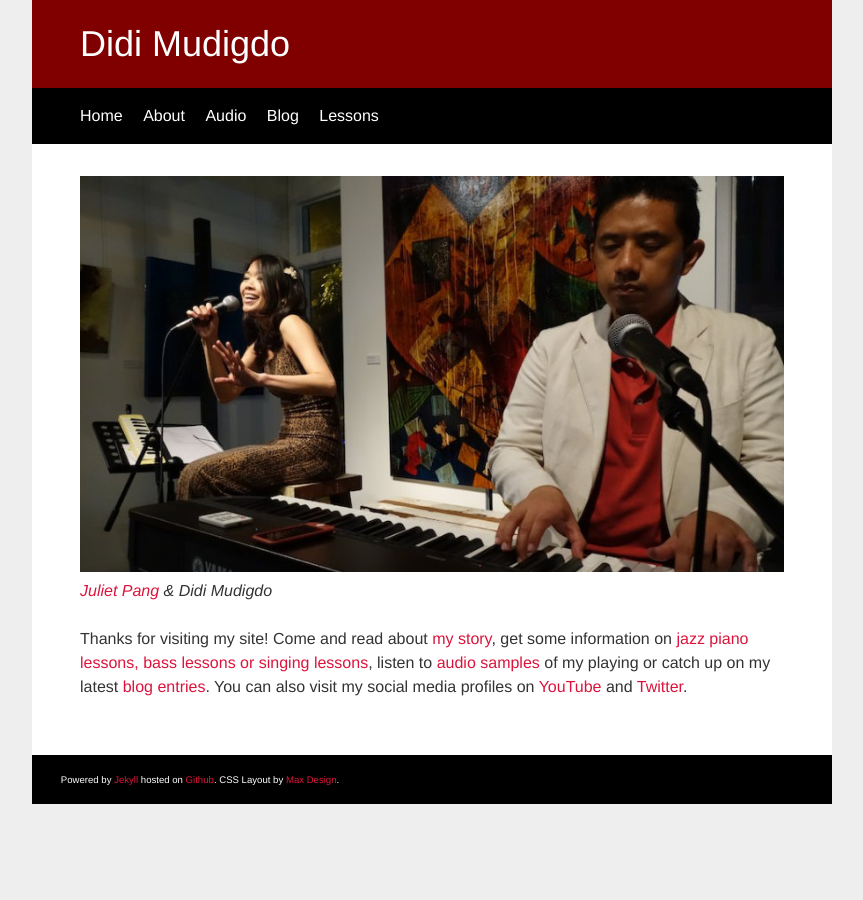
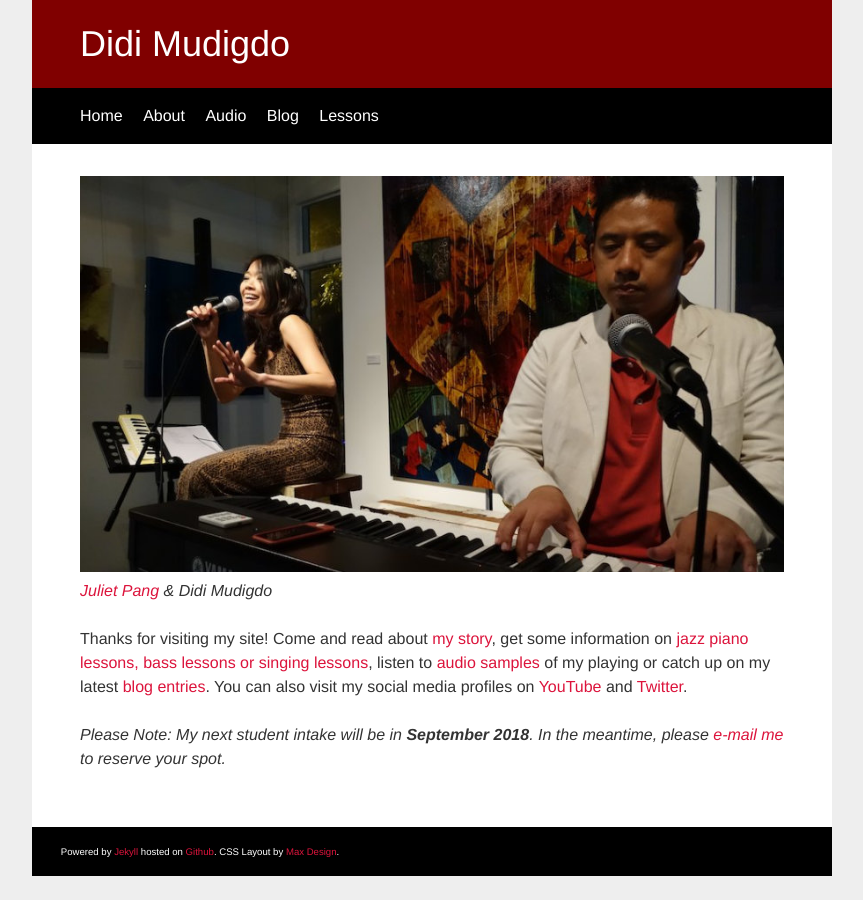
Before and after one commit to didijazz/didijazz.github.io, a Jekyll site: the page built from index.html, in a window 1280 px wide. Shown: the whole page, without its empty margins (208-1071 px from the left). Built offline with Jekyll 4.4.1, drawn with Linux system fonts in a browser that asks for light colours.

Commit message:
no students til Sep

```diff
--- a/index.html
+++ b/index.html
@@ -2,10 +2,9 @@
 layout: default
 title: Didi Mudigdo
 ---
-<div class="blurb">
 
-    <p><img class=img-responsive src="img/pianovox800px.jpg" alt="Juliet Pang (vocals) and Didi Mudigdo (piano)"><br><em><a href="http://julietpang.net" target="_blank">Juliet Pang</a> &amp; Didi Mudigdo</em></p>
+<p><img class=img-responsive src="img/pianovox800px.jpg" alt="Juliet Pang (vocals) and Didi Mudigdo (piano)"><br><em><a href="http://julietpang.net" target="_blank">Juliet Pang</a> &amp; Didi Mudigdo</em></p>
 
-	<p>Thanks for visiting my site! Come and read about <a href="/about">my story</a>, get some information on <a href="/jazz-piano-lessons-perth">jazz piano lessons, bass lessons or singing lessons</a>, listen to <a href="/audio">audio samples</a> of my playing or catch up on my latest <a href="/blog">blog entries</a>. You can also visit my social media profiles on <a href="https://www.youtube.com/user/loungegecko" target="_blank">YouTube</a> and <a href="http://twitter.com/didijazz" target="_blank">Twitter</a>.</p>
+<p>Thanks for visiting my site! Come and read about <a href="/about">my story</a>, get some information on <a href="/jazz-piano-lessons-perth">jazz piano lessons, bass lessons or singing lessons</a>, listen to <a href="/audio">audio samples</a> of my playing or catch up on my latest <a href="/blog">blog entries</a>. You can also visit my social media profiles on <a href="https://www.youtube.com/user/loungegecko" target="_blank">YouTube</a> and <a href="http://twitter.com/didijazz" target="_blank">Twitter</a>.</p>
 
-</div><!-- /.blurb -->
+<p><em>Please Note: My next student intake will be in <strong>September 2018</strong>. In the meantime, please <a href="mailto:lessons@didi.com.au" target="_blank">e-mail me</a> to reserve your spot.</em></p>
--- a/jazz-piano-lessons-perth/index.html
+++ b/jazz-piano-lessons-perth/index.html
@@ -7,6 +7,8 @@ description: I offer jazz piano lessons, bass lessons and singing lessons from m
 <p><img class=img-responsive src="/img/jazz-piano-lessons-perth.png" alt="Jazz Piano Lessons Perth"></p>
 
 <p>I offer personalized jazz piano lessons, bass lessons and singing lessons from my studio in Perth, Australia. Come and have a listen to my <a href="/audio/index.html">recordings</a> or check out my <a href="/about/index.html">musical background</a> to have an idea of what I teach. If you are then interested in lessons, please contact me on <a href="mailto:lessons@didi.com.au" target="_blank">lessons@didi.com.au</a> or (08) 6102 0525.</p>
+
+<p><em>Please Note: My next student intake will be in <strong>September 2018</strong>. In the meantime, please <a href="mailto:lessons@didi.com.au" target="_blank">e-mail me</a> to reserve your spot.</em></p>
 
 <h2>What I Offer</h2>
 
```
